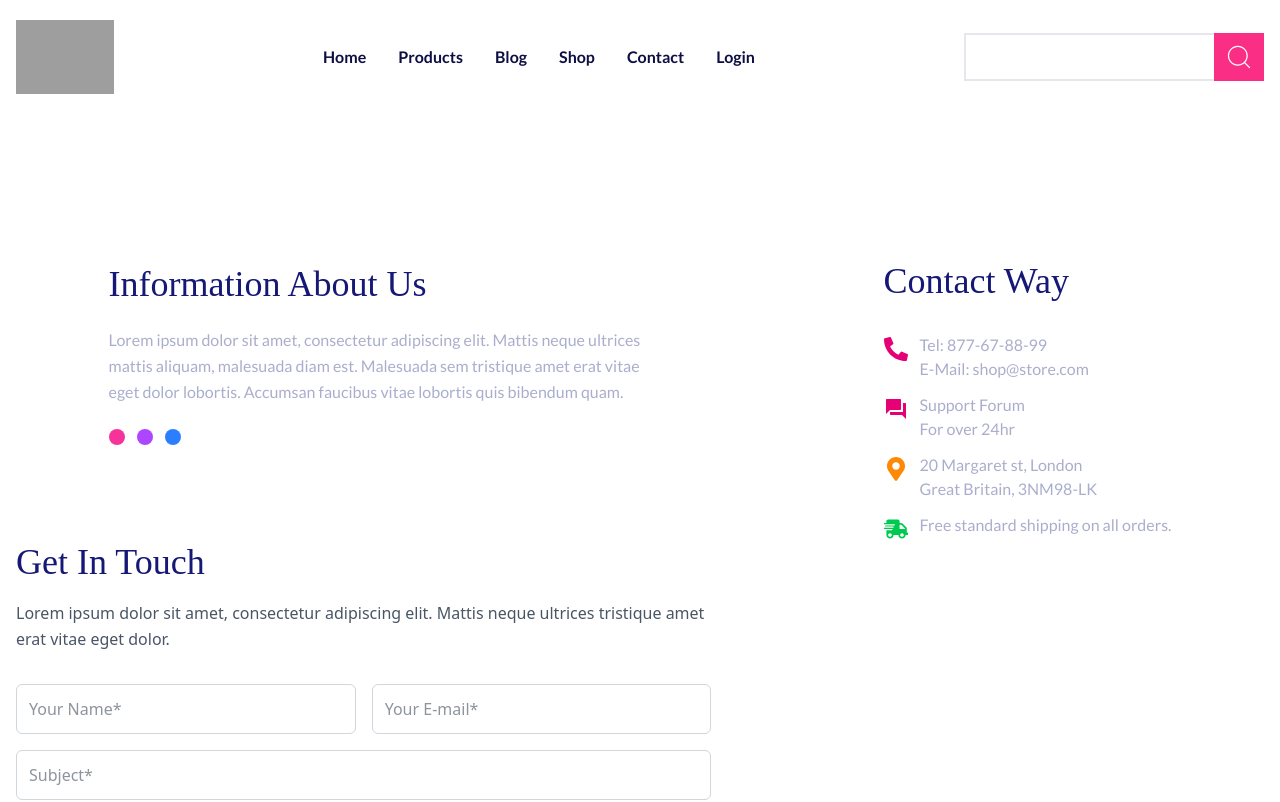
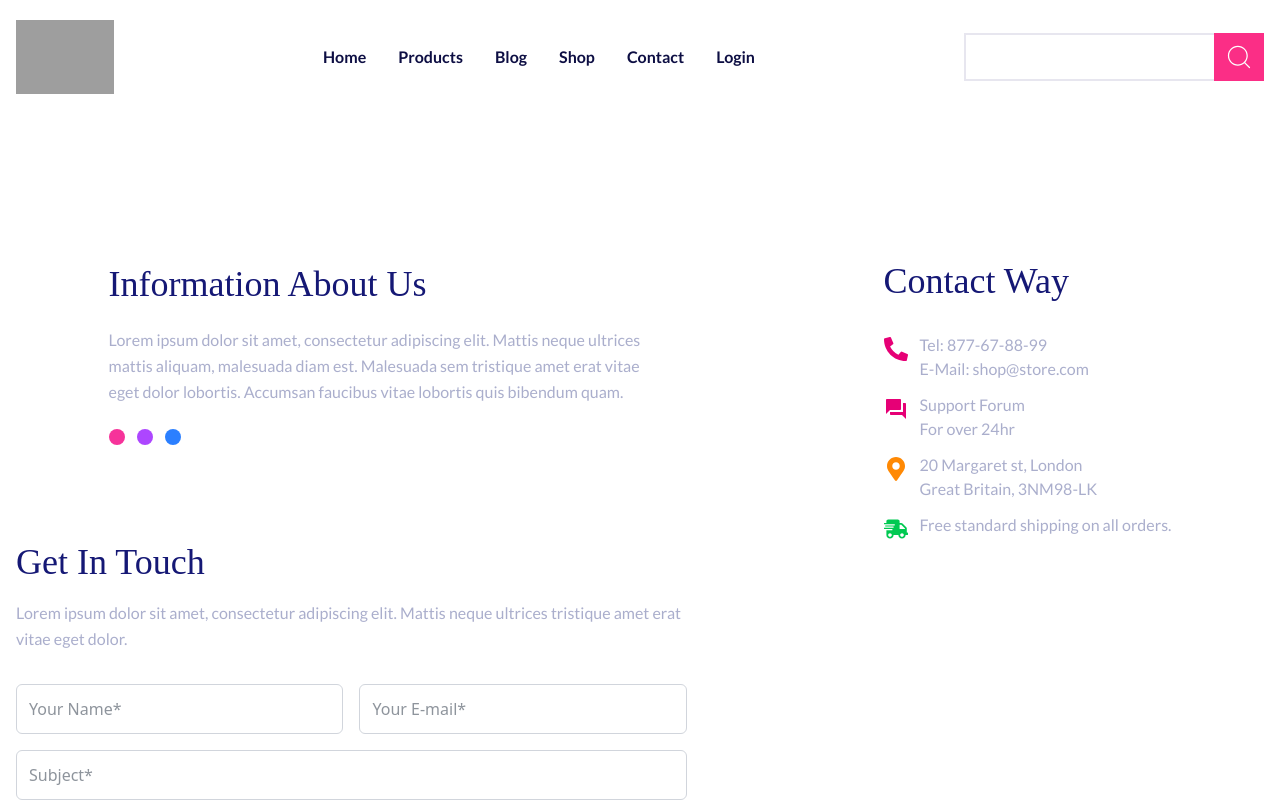
Before and after one commit to Rakib-Hassan-web/E-commace-with-next-js, a Next.js app: page /Contact in a window 1280 px wide. Shown: the top 802 px of the page. Built offline with nearby package versions, Linux system fonts and the light colour scheme; grey boxes are pictures that could not be loaded; a web font is replaced by a local one.

Commit message:
conmtact page add page and processing

```diff
--- a/app/( Pages )/Contact/page.jsx
+++ b/app/( Pages )/Contact/page.jsx
@@ -58,11 +58,11 @@ const page = () => {
       </section>
 
       {/* ---------- Get In Touch Section ---------- */}
-      <section className="container mx-auto px-6 py-20 flex flex-col md:flex-row items-center justify-center gap-10">
+      <section className="container mx-auto px-6 py-20  mt-10 mb-20 flex flex-col md:flex-row items-center justify-center gap-10">
         {/* Left Side: Form */}
         <div className="">
           <h2 className="text-3xl  font-normal font-adaminaaa text-[36px] mb-4 text-blumain">Get In Touch</h2>
-          <p className="text-gray-600 mb-8 leading-relaxed">
+          <p className="text-[16px] font-lato font-medium    text-[#8a8fb9b9] mb-8 leading-relaxed">
             Lorem ipsum dolor sit amet, consectetur adipiscing elit. Mattis neque ultrices tristique amet erat vitae eget dolor.
           </p>
 
```
